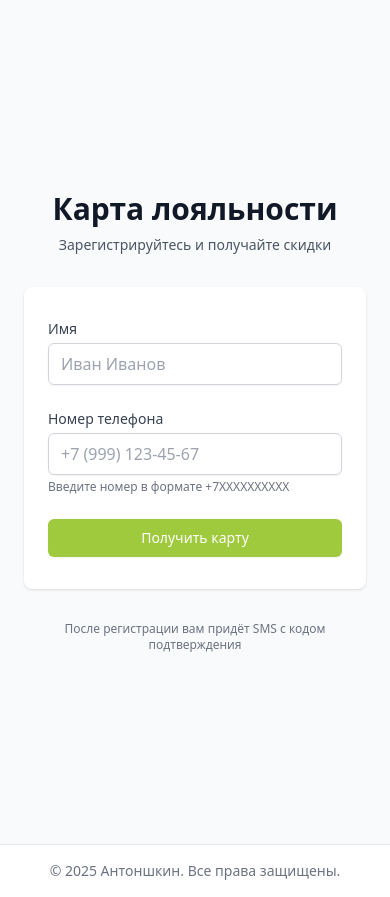
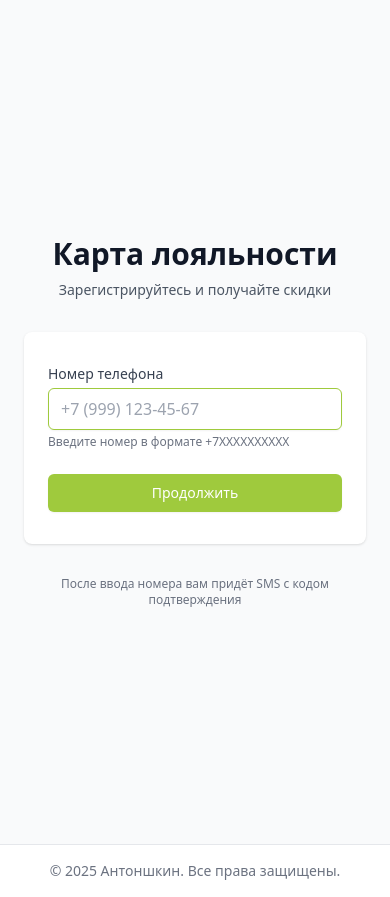
Before and after one commit to mynamemyway/antoshkin-pwa-card, a FastAPI app: page / in a window 390 px wide. Run offline with FastAPI, Linux system fonts and the light colour scheme; some libraries are stand-ins or nearby versions.

Commit message:
Update index.html
      1 feat(templates): update index.html with session check and unified form
      2
      3 - Add checkSessionAndRedirect() on page load (calls /api/me)
      4 - Add loadingState with spinner during session check
      5 - Replace registration form with phone-only form (unified login/register)
      6 - Add handlePhoneSubmit() for form submission
      7 - Call POST /api/login first, handle 404 with registerUser()
      8 - Add registerUser() for new user registration (prompt for name)
      9 - Auto-fill phone from localStorage.getItem('phone')
     10 - Save phone to localStorage after successful login/register
     11 - Redirect to /verify?phone=... after SMS sent
     12 - Add phone input formatting listener
     13 - Update header text to be dynamic

```diff
--- a/templates/index.html
+++ b/templates/index.html
@@ -12,31 +12,22 @@
             Карта лояльности
         </h1>
         <p class="mt-2 text-sm text-gray-600">
-            Зарегистрируйтесь и получайте скидки
+            <span id="headerText">Зарегистрируйтесь и получайте скидки</span>
         </p>
     </div>
 
-    <!-- Registration Form -->
-    <div class="sm:mx-auto sm:w-full sm:max-w-md">
+    <!-- Loading State -->
+    <div id="loadingState" class="sm:mx-auto sm:w-full sm:max-w-md">
+        <div class="bg-white py-8 px-6 shadow rounded-lg sm:px-10 text-center">
+            <div class="animate-spin rounded-full h-12 w-12 border-b-2 border-primary mx-auto"></div>
+            <p class="mt-4 text-gray-600">Проверка сессии...</p>
+        </div>
+    </div>
+
+    <!-- Registration/Login Form -->
+    <div id="formState" class="sm:mx-auto sm:w-full sm:max-w-md hidden">
         <div class="bg-white py-8 px-6 shadow rounded-lg sm:px-10">
-            <form id="registrationForm" class="space-y-6" onsubmit="handleRegister(event)">
-                <!-- Full Name Field -->
-                <div>
-                    <label for="full_name" class="block text-sm font-medium text-gray-700">
-                        Имя
-                    </label>
-                    <div class="mt-1">
-                        <input
-                            id="full_name"
-                            name="full_name"
-                            type="text"
-                            required
-                            placeholder="Иван Иванов"
-                            class="appearance-none block w-full px-3 py-2 border border-gray-300 rounded-md shadow-sm placeholder-gray-400 focus:outline-none focus:ring-primary focus:border-primary sm:text-sm"
-                        >
-                    </div>
-                </div>
-
+            <form id="phoneForm" class="space-y-6" onsubmit="handlePhoneSubmit(event)">
                 <!-- Phone Field -->
                 <div>
                     <label for="phone" class="block text-sm font-medium text-gray-700">
@@ -76,7 +67,7 @@
                         id="submitBtn"
                         class="w-full flex justify-center py-2 px-4 border border-transparent rounded-md shadow-sm text-sm font-medium text-white bg-primary hover:bg-primary-dark focus:outline-none focus:ring-2 focus:ring-offset-2 focus:ring-primary transition-colors"
                     >
-                        Получить карту
+                        Продолжить
                     </button>
                 </div>
             </form>
@@ -86,7 +77,7 @@
     <!-- Info -->
     <div class="mt-8 sm:mx-auto sm:w-full sm:max-w-md">
         <p class="text-xs text-center text-gray-500">
-            После регистрации вам придёт SMS с кодом подтверждения
+            После ввода номера вам придёт SMS с кодом подтверждения
         </p>
     </div>
 </div>
@@ -94,24 +85,119 @@
 
 {% block scripts %}
 <script>
-    // Handle form submission
-    async function handleRegister(event) {
+    // Page state
+    let isCheckingSession = true;
+
+    // On page load: check session and auto-fill phone
+    document.addEventListener('DOMContentLoaded', function() {
+        // Auto-fill phone from localStorage if available
+        const savedPhone = localStorage.getItem('phone');
+        if (savedPhone) {
+            document.getElementById('phone').value = savedPhone;
+        }
+
+        // Check session status
+        checkSessionAndRedirect();
+    });
+
+    // Check if user is already authenticated
+    async function checkSessionAndRedirect() {
+        try {
+            const response = await fetch('/api/me', {
+                credentials: 'include'  // Send cookies automatically
+            });
+
+            if (response.ok) {
+                // User is authenticated - redirect to card
+                const user = await response.json();
+                window.location.href = `/card/${encodeURIComponent(user.phone)}`;
+            } else {
+                // Not authenticated - show form
+                showForm();
+            }
+        } catch (error) {
+            // Network error - show form anyway
+            console.error('Session check failed:', error);
+            showForm();
+        }
+    }
+
+    // Show form after session check
+    function showForm() {
+        isCheckingSession = false;
+        document.getElementById('loadingState').classList.add('hidden');
+        document.getElementById('formState').classList.remove('hidden');
+
+        // Focus on phone field
+        document.getElementById('phone').focus();
+    }
+
+    // Handle phone form submission
+    async function handlePhoneSubmit(event) {
         event.preventDefault();
 
         const submitBtn = document.getElementById('submitBtn');
         const errorMessage = document.getElementById('errorMessage');
         const errorText = document.getElementById('errorText');
+        const phone = document.getElementById('phone').value.trim();
 
         // Disable button during request
         submitBtn.disabled = true;
-        submitBtn.innerHTML = 'Отправка...';
-
-        // Get form values
-        const fullName = document.getElementById('full_name').value.trim();
-        const phone = document.getElementById('phone').value.trim();
+        submitBtn.innerHTML = 'Проверка...';
 
         // Hide previous errors
         errorMessage.classList.add('hidden');
+
+        try {
+            // Try to login (send SMS for existing user)
+            const loginResponse = await fetch('/api/login', {
+                method: 'POST',
+                headers: {
+                    'Content-Type': 'application/json',
+                },
+                body: JSON.stringify({ phone: phone })
+            });
+
+            if (loginResponse.status === 404) {
+                // User not found - start registration flow
+                await registerUser(phone);
+            } else if (loginResponse.ok) {
+                // User exists - SMS sent, redirect to verification
+                // Save phone to localStorage for auto-fill
+                localStorage.setItem('phone', phone);
+                window.location.href = `/verify?phone=${encodeURIComponent(phone)}`;
+            } else {
+                // Other error
+                const errorData = await loginResponse.json();
+                throw new Error(errorData.detail || 'Ошибка входа');
+            }
+
+        } catch (error) {
+            // Show error message
+            errorText.textContent = error.message;
+            errorMessage.classList.remove('hidden');
+
+            // Re-enable button
+            submitBtn.disabled = false;
+            submitBtn.innerHTML = 'Продолжить';
+        }
+    }
+
+    // Register new user
+    async function registerUser(phone) {
+        const submitBtn = document.getElementById('submitBtn');
+        const errorMessage = document.getElementById('errorMessage');
+        const errorText = document.getElementById('errorText');
+
+        // Show registration prompt
+        const fullName = prompt('Введите ваше имя:');
+
+        if (!fullName || fullName.trim() === '') {
+            // User cancelled registration
+            submitBtn.disabled = false;
+            submitBtn.innerHTML = 'Продолжить';
+            return;
+        }
 
         try {
             // Send registration request
@@ -121,7 +207,7 @@
                     'Content-Type': 'application/json',
                 },
                 body: JSON.stringify({
-                    full_name: fullName,
+                    full_name: fullName.trim(),
                     phone: phone
                 })
             });
@@ -132,8 +218,25 @@
                 throw new Error(data.detail || 'Ошибка регистрации');
             }
 
-            // Success - redirect to SMS verification page
-            window.location.href = `/verify?phone=${encodeURIComponent(data.phone)}`;
+            // Registration successful - send SMS
+            const smsResponse = await fetch('/api/send-sms', {
+                method: 'POST',
+                headers: {
+                    'Content-Type': 'application/json',
+                },
+                body: JSON.stringify({ phone: phone })
+            });
+
+            if (!smsResponse.ok) {
+                const smsError = await smsResponse.json();
+                throw new Error(smsError.detail || 'Ошибка отправки SMS');
+            }
+
+            // Save phone to localStorage for auto-fill
+            localStorage.setItem('phone', phone);
+
+            // Redirect to verification
+            window.location.href = `/verify?phone=${encodeURIComponent(phone)}`;
 
         } catch (error) {
             // Show error message
@@ -142,11 +245,11 @@
 
             // Re-enable button
             submitBtn.disabled = false;
-            submitBtn.innerHTML = 'Получить карту';
+            submitBtn.innerHTML = 'Продолжить';
         }
     }
 
-    // Phone number formatting (optional enhancement)
+    // Phone number formatting
     document.getElementById('phone').addEventListener('input', function(e) {
         let value = e.target.value.replace(/\D/g, '');
 
```
